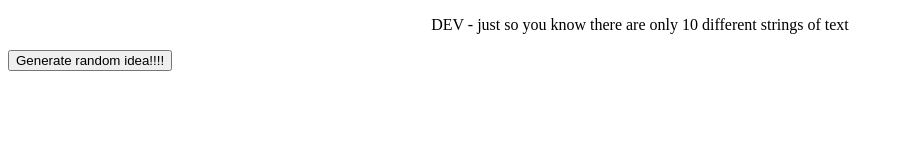
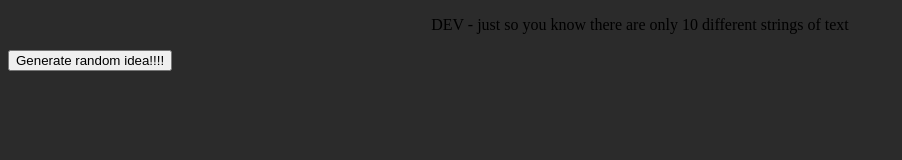
Before and after one commit to therandomspoon/GPTrandomideas, a plain HTML site: page index.html in a window 1280 px wide. Shown: the whole page, without its empty margins (0-902 px from the left). Drawn offline with Linux system fonts and the light colour scheme.

Commit message:
Update index.html

```diff
--- a/index.html
+++ b/index.html
@@ -3,6 +3,9 @@
   <head>
     <title>Random Text</title>
     <style>
+      body {
+        background-color: #2b2b2b;
+      }
       canvas {
         position: absolute;
         pointer-events: none;
```
